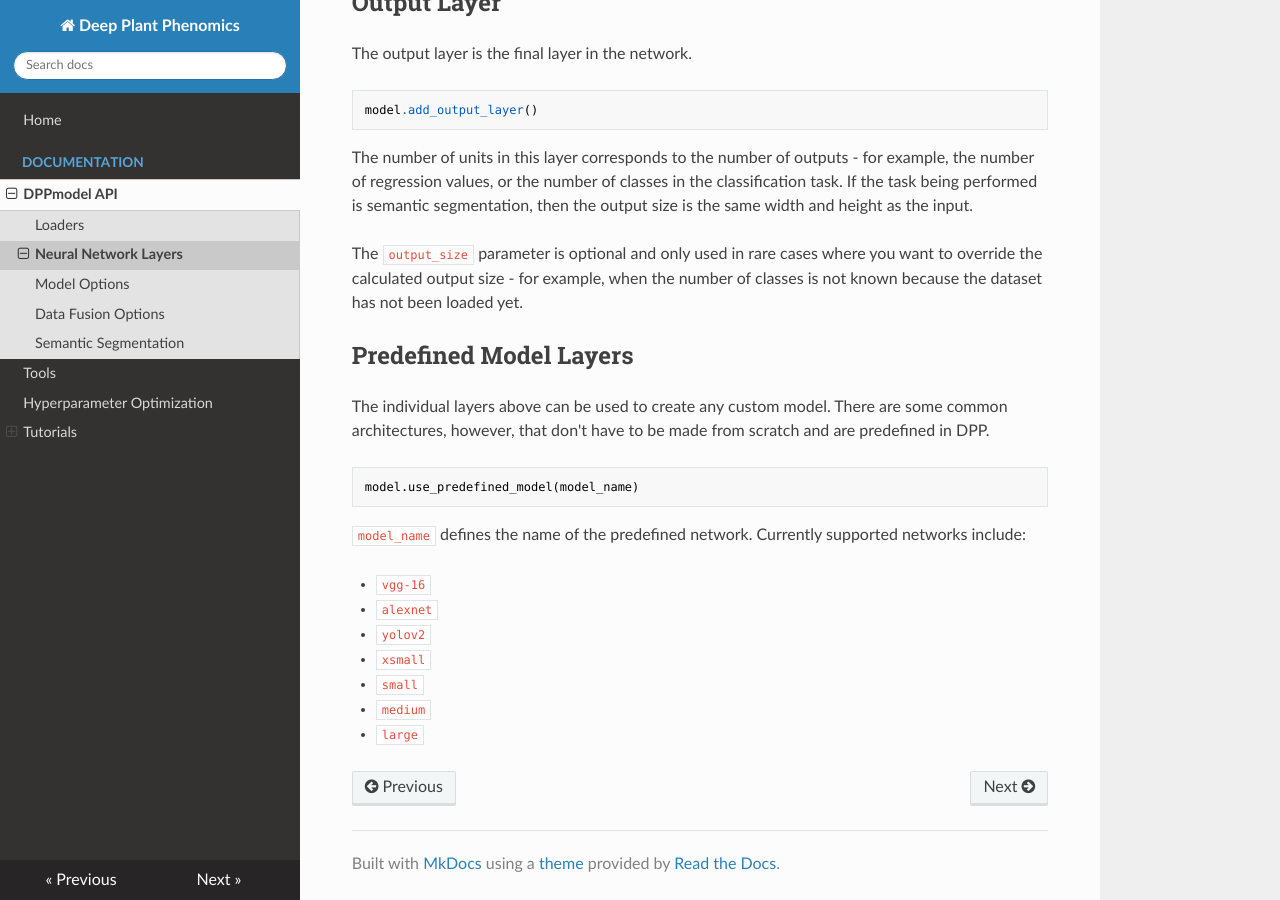
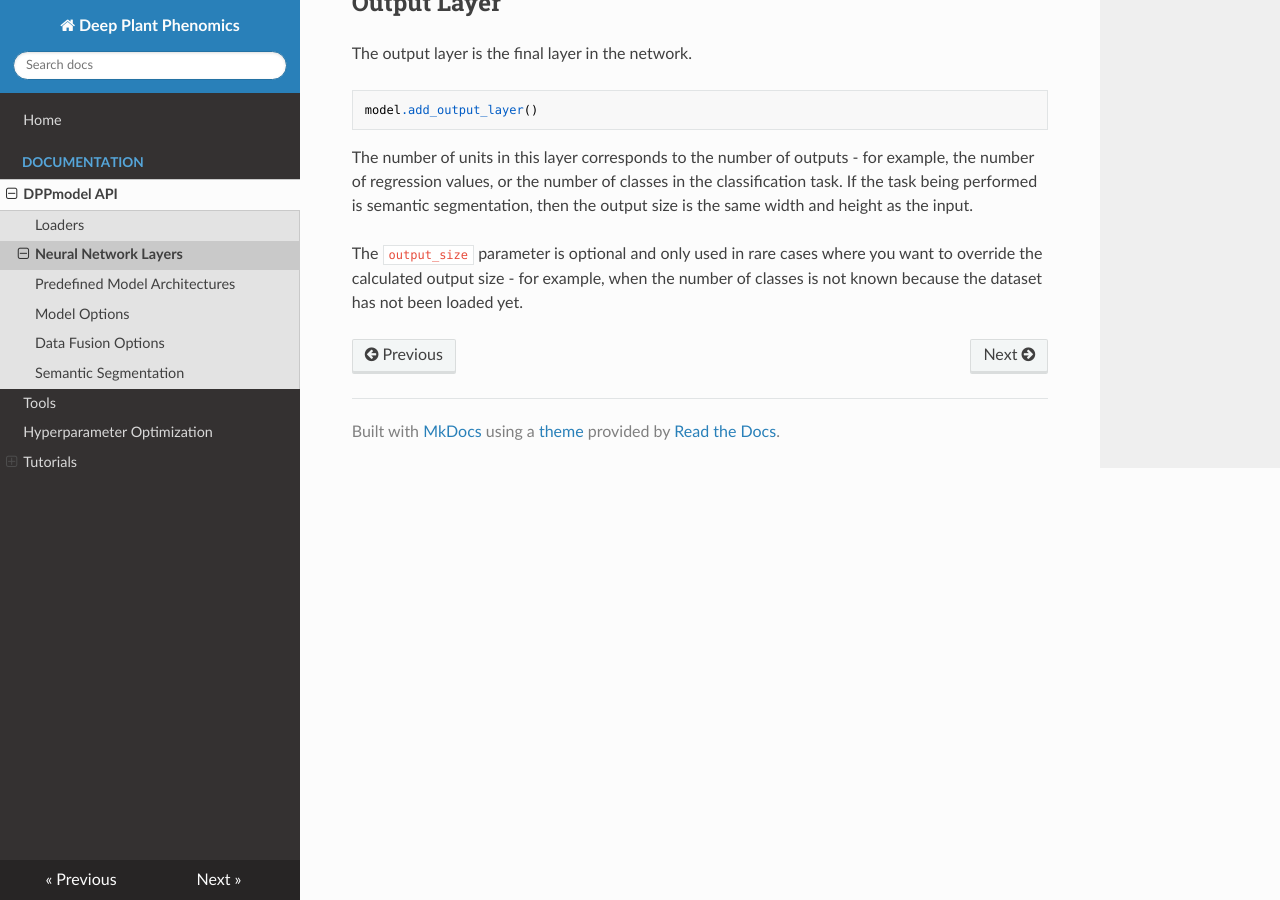
Before and after one commit to p2irc/deepplantphenomics, an MkDocs documentation site: the page built from docs/Neural-Network-Layers.md, in a window 1280 px wide and 900 px high, scrolled down 2486 px. Built offline with MkDocs 1.6.1, drawn with Linux system fonts in a browser that asks for light colours; nearby versions of some CDN libraries; old or Windows-style settings are respelled for this version of MkDocs.

Commit message:
doc updates

````diff
--- a/docs/Neural-Network-Layers.md
+++ b/docs/Neural-Network-Layers.md
@@ -93,21 +93,3 @@ model.add_output_layer()
 The number of units in this layer corresponds to the number of outputs - for example, the number of regression values, or the number of classes in the classification task. If the task being performed is semantic segmentation, then the output size is the same width and height as the input.
 
 The `output_size` parameter is optional and only used in rare cases where you want to override the calculated output size - for example, when the number of classes is not known because the dataset has not been loaded yet.
-
-## Predefined Model Layers
-
-The individual layers above can be used to create any custom model. There are some common architectures, however, that don't have to be made from scratch and are predefined in DPP.
-
-```python
-model.use_predefined_model(model_name)
-```
-
-`model_name` defines the name of the predefined network. Currently supported networks include:
-
-- `vgg-16`
-- `alexnet`
-- `yolov2`
-- `xsmall`
-- `small`
-- `medium`
-- `large`
--- a/mkdocs.yml
+++ b/mkdocs.yml
@@ -6,6 +6,7 @@ pages:
       - DPPmodel API:
         - Loaders: Loaders.md
         - Neural Network Layers: Neural-Network-Layers.md
+        - Predefined Model Architectures: Predefined-Model-Architectures.md
         - Model Options: Model-Options.md
         - Data Fusion Options: Data-Fusion-Options.md
         - Semantic Segmentation: Semantic-Segmentation.md
````
Also changed, not shown: docs/Predefined-Model-Architectures.md (added, +37 -0 lines).
